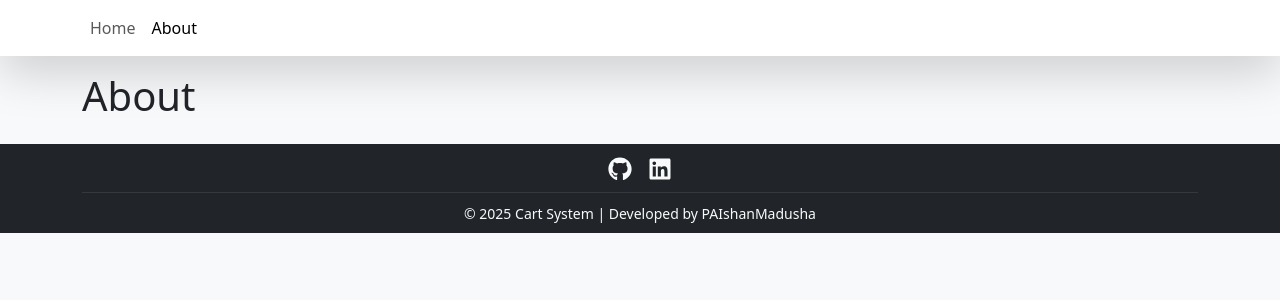
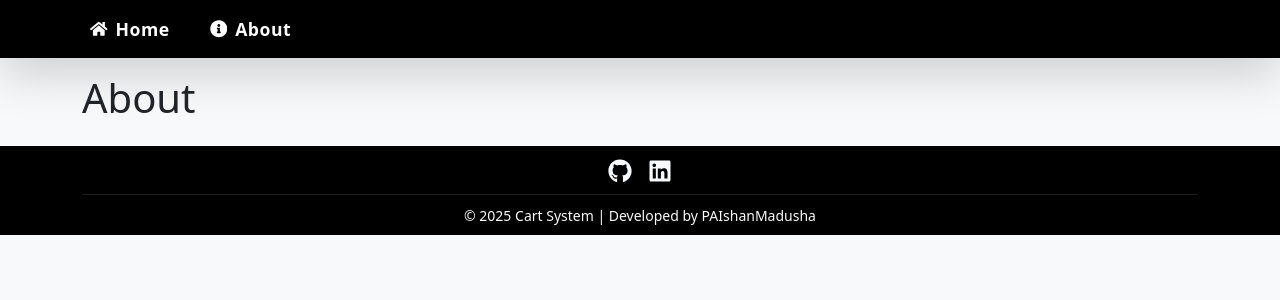
Before and after one commit to PAIshanMadusha/cart-system-typescript, a React (Vite) app: page /about in a window 1280 px wide. Shown: the top 300 px of the page. Built offline with nearby package versions, Linux system fonts and the light colour scheme.

Commit message:
Home Page UI Improvement

```diff
--- a/src/components/Footer.tsx
+++ b/src/components/Footer.tsx
@@ -3,7 +3,7 @@ import { FaGithub, FaLinkedin } from "react-icons/fa";
 
 const Footer = () => {
   return (
-    <footer className="bg-dark text-light py-1 mt-auto">
+    <footer className="bg-black text-light py-1 mt-auto">
       <Container>
         <Row className="justify-content-center">
           <Col
--- a/src/components/Navbar.tsx
+++ b/src/components/Navbar.tsx
@@ -1,26 +1,52 @@
 import { Button, Container, Nav, Navbar as NavbarBs } from "react-bootstrap";
 import { NavLink } from "react-router-dom";
 import { useShoppingCart } from "../context/ShoppingCartContext";
+import { FaHome, FaInfoCircle } from "react-icons/fa";
 
 export function Navbar() {
   const { openCart, cartQuantity } = useShoppingCart();
   return (
-    <NavbarBs sticky="top" className="bg-white shadow-lg mb-3">
+    <NavbarBs sticky="top" className="bg-black shadow-lg mb-3">
       <Container>
-        <Nav className="me-auto">
-          <Nav.Link to={"/"} as={NavLink}>
-            Home
-          </Nav.Link>
-          <Nav.Link to={"about"} as={NavLink}>
-            About
-          </Nav.Link>
-        </Nav>
+      <Nav className="me-auto">
+        <Nav.Link
+          to={"/"}
+          as={NavLink}
+          style={{
+        color: "white",
+        fontWeight: "bold",
+        fontSize: "1.1rem",
+        marginRight: "1.5rem",
+        letterSpacing: "0.5px",
+        display: "flex",
+        alignItems: "center",
+        gap: "0.5rem",
+          }}
+        >
+          <FaHome /> Home
+        </Nav.Link>
+        <Nav.Link
+          to={"about"}
+          as={NavLink}
+          style={{
+        color: "white",
+        fontWeight: "bold",
+        fontSize: "1.1rem",
+        letterSpacing: "0.5px",
+        display: "flex",
+        alignItems: "center",
+        gap: "0.5rem",
+          }}
+        >
+          <FaInfoCircle /> About
+        </Nav.Link>
+      </Nav>
 
         {cartQuantity > 0 && (
           <Button
             onClick={openCart}
             style={{ width: "3rem", height: "3rem", position: "relative" }}
-            variant="outline-primary"
+            variant="outline-success"
           >
             <svg
               xmlns="http://www.w3.org/2000/svg"
@@ -30,7 +56,7 @@ export function Navbar() {
               <path d="M96 0C107.5 0 117.4 8.19 119.6 19.51L121.1 32H541.8C562.1 32 578.3 52.25 572.6 72.66L518.6 264.7C514.7 278.5 502.1 288 487.8 288H170.7L179.9 336H488C501.3 336 512 346.7 512 360C512 373.3 501.3 384 488 384H159.1C148.5 384 138.6 375.8 136.4 364.5L76.14 48H24C10.75 48 0 37.25 0 24C0 10.75 10.75 0 24 0H96zM128 464C128 437.5 149.5 416 176 416C202.5 416 224 437.5 224 464C224 490.5 202.5 512 176 512C149.5 512 128 490.5 128 464zM512 464C512 490.5 490.5 512 464 512C437.5 512 416 490.5 416 464C416 437.5 437.5 416 464 416C490.5 416 512 437.5 512 464z" />
             </svg>
             <div
-              className="rounded-circle bg-danger d-flex justify-content-center align-items-center"
+              className="rounded-circle bg-primary d-flex justify-content-center align-items-center"
               style={{
                 color: "white",
                 width: "1.2rem",
--- a/src/components/StoreItem.tsx
+++ b/src/components/StoreItem.tsx
@@ -17,10 +17,15 @@ export function StoreItem({
   price,
   imageUrl,
 }: StoreItemProps) {
-  const {getItemQuantity, increaseCartQuantity, decreaseCartQuantity, removeFromCart} = useShoppingCart();
+  const {
+    getItemQuantity,
+    increaseCartQuantity,
+    decreaseCartQuantity,
+    removeFromCart,
+  } = useShoppingCart();
   const quantity = getItemQuantity(id);
   return (
-    <Card className="h-100">
+    <Card className="h-100 shadow-lg">
       <Card.Img
         variant="top"
         src={imageUrl}
@@ -30,7 +35,15 @@ export function StoreItem({
       <Card.Body className="d-flex flex-column">
         <Card.Title className="d-flex justify-content-between align-items-baseline mb-3">
           <span className="fs-5">{name}</span>
-          <span className="ms-2 text-muted">{formatCurrency(price)}</span>
+          <span
+            className="ms-2 text-primary"
+            style={{
+              fontWeight: "bold",
+              fontSize: "1.1rem",
+            }}
+          >
+            {formatCurrency(price)}
+          </span>
         </Card.Title>
         <Card.Subtitle
           className="mb-3 text-secondary"
@@ -40,7 +53,18 @@ export function StoreItem({
         </Card.Subtitle>
         <div className="mt-auto">
           {quantity === 0 ? (
-            <Button className="w-100" onClick={()=> increaseCartQuantity(id)}>+ Add to Cart</Button>
+            <Button
+              className="w-100 shadow"
+              variant="success"
+              style={{
+                fontWeight: "bold",
+                letterSpacing: "1px",
+                fontSize: "0.8rem",
+              }}
+              onClick={() => increaseCartQuantity(id)}
+            >
+              + Add to Cart
+            </Button>
           ) : (
             <div
               className="d-flex align-items-center flex-column"
@@ -50,13 +74,53 @@ export function StoreItem({
                 className="d-flex align-items-center jsutify-content-center"
                 style={{ gap: "0.5rem" }}
               >
-                <Button onClick={()=> decreaseCartQuantity(id)} >-</Button>
+                <Button
+                  className="shadow"
+                  variant="danger"
+                  style={{
+                    fontWeight: "bold",
+                    fontSize: "1rem",
+                  }}
+                  onClick={() => decreaseCartQuantity(id)}
+                >
+                  -
+                </Button>
                 <div>
-                  <span className="fs-3">{quantity}</span> in Cart
+                  <span
+                    className="fs-3"
+                    style={{
+                      fontWeight: "normal",
+                      fontSize: "0.5rem",
+                    }}
+                  >
+                    {quantity}
+                  </span>{" "}
+                  in Cart
                 </div>
-                <Button onClick={()=> increaseCartQuantity(id)}>+</Button>
+                <Button
+                  className="shadow"
+                  variant="success"
+                  style={{
+                    fontWeight: "bold",
+                    fontSize: "1rem",
+                  }}
+                  onClick={() => increaseCartQuantity(id)}
+                >
+                  +
+                </Button>
               </div>
-              <Button onClick={()=> removeFromCart(id)} variant="danger" size="sm">Remove</Button>
+              <Button
+                className="w-100 shadow"
+                variant="danger"
+                style={{
+                  fontWeight: "bold",
+                  letterSpacing: "1px",
+                  fontSize: "0.8rem",
+                }}
+                onClick={() => removeFromCart(id)}
+              >
+                - Remove From Cart
+              </Button>
             </div>
           )}
         </div>
--- a/src/pages/Home.tsx
+++ b/src/pages/Home.tsx
@@ -5,8 +5,10 @@ import { StoreItem } from "../components/StoreItem";
 export function Home() {
   return (
     <>
-      <h1>Home</h1>
-      <Row md={2} xs={1} lg={3} className="g-3">
+      <div className="d-flex justify-content-between align-items-center mb-4">
+        <h1 className="mb-0">Add Items to Cart</h1>
+      </div>
+      <Row md={2} xs={1} lg={3} className="g-3 text-white">
         {storeItems.map(item => (
             <Col key={item.id}>< StoreItem {...item}/></Col>
         ))}
```
